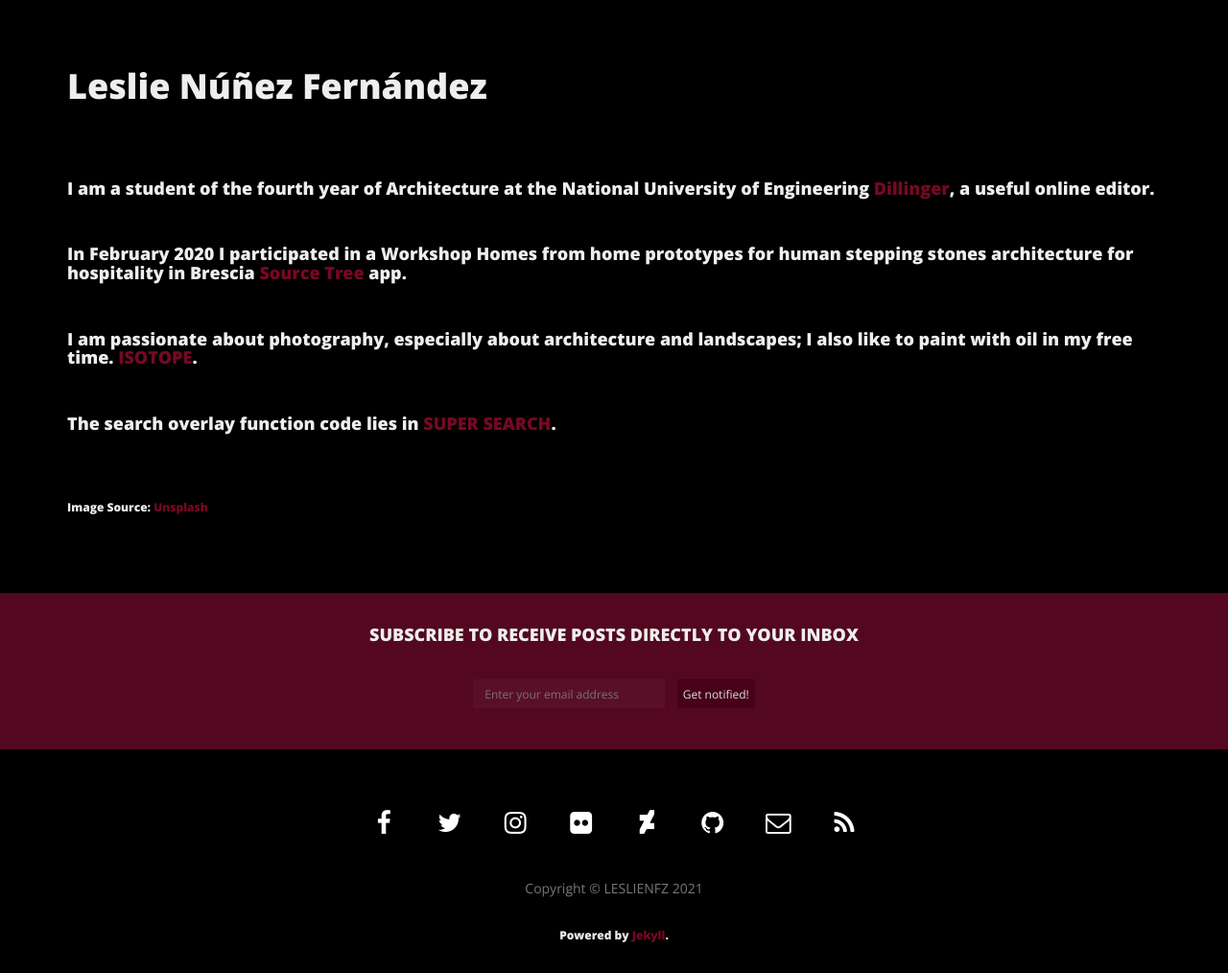
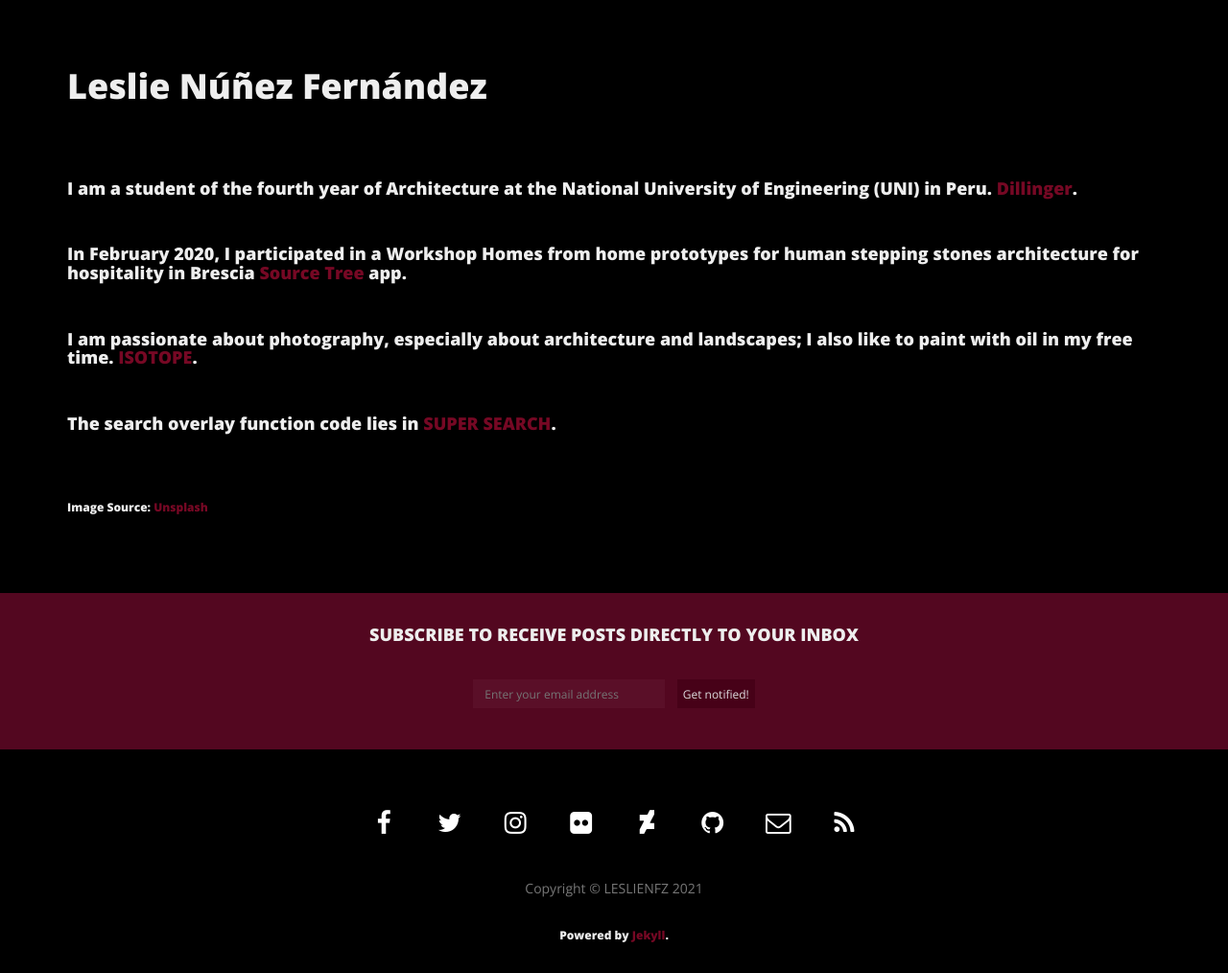
Before and after one commit to leslienfz/leslienfz.github.io, a Jekyll site: the page built from about/index.html, in a window 1280 px wide. Shown: the part 448-1462 px from the top of the page at 96% size. Built offline with Jekyll 4.4.1, drawn with Linux system fonts in a browser that asks for light colours; nearby versions of some CDN libraries.

Commit message:
Update index.html

```diff
--- a/about/index.html
+++ b/about/index.html
@@ -9,9 +9,9 @@ header-img: "img/portadaaboutmeee.jpg"
 <h1>Leslie Núñez Fernández</h1>
 <br>
 <br>
-<h4>I am a student of the fourth year of Architecture at the National University of Engineering <a href="http://dillinger.io/">Dillinger</a>, a useful online editor.</h4>
+<h4>I am a student of the fourth year of Architecture at the National University of Engineering (UNI) in Peru. <a href="http://dillinger.io/">Dillinger</a>.</h4>
 <br>
-<h4>In February 2020 I participated in a Workshop Homes from home prototypes for human stepping stones architecture for hospitality in Brescia  <a href="https://www.sourcetreeapp.com/">Source Tree</a> app.</h4>
+<h4>In February 2020, I participated in a Workshop Homes from home prototypes for human stepping stones architecture for hospitality in Brescia  <a href="https://www.sourcetreeapp.com/">Source Tree</a> app.</h4>
 <br>
 <h4>I am passionate about photography, especially about architecture and landscapes; I also like to paint with oil in my free time. <a href="https://github.com/metafizzy/isotope">ISOTOPE</a>.</h4>
 <br>
```
